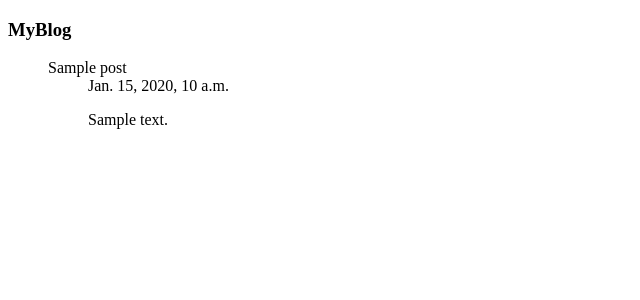
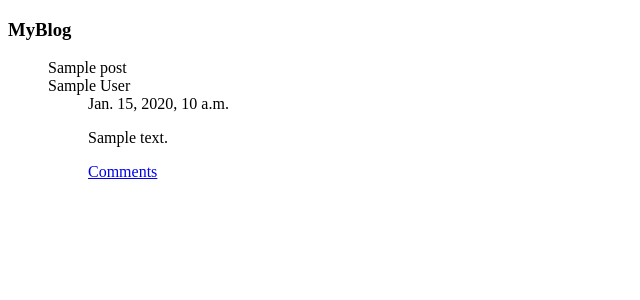
Before and after one commit to yashwanthbabu/Django-BlogAsh, a Django app: template blog/templates/blog/list.html in a window 1280 px wide. Shown: the top 300 px of the page, without its empty margins (0-640 px from the left). Run offline with Django 3.2, Linux system fonts and the light colour scheme; the template is opened without the code that fills it: most values are stand-ins (such as "Sample title", 1, 10 or a date in 2020); parts of the project's set-up code (start-up, migrations or seed data) failed here and were passed over.

Commit message:
Updated Commentlink for posts

```diff
--- a/blog/templates/blog/list.html
+++ b/blog/templates/blog/list.html
@@ -1,23 +1,29 @@
 {% extends "base.html" %}
 
 {% block content %}
-    <div class="main">
+    <div class="blog">
 
         <!-- Posts  -->
         <ul>
             {% for post in posts.object_list %}
                 <div class="title">{{ post.title }}</div>
+		<div class="author">{{ post.author }}</div>
                 <ul>
-                    <div class="time">{{ post.created }}</div>
+                    <div class="time">{{ post.created}}</div>
                     <div class="body">{{ post.body|linebreaks }}</div>
+
+                    <div class="commentlink"><a href="{% url 'post' post.id %}">Comments</a></div><br>
                 </ul>
             {% endfor %}
         </ul>
+
+
 
         <!-- Next/Prev page links  -->
         {% if posts.object_list and posts.paginator.num_pages > 1 %}
         <div class="pagination" style="margin-top: 20px; margin-left: -20px; ">
             <span class="step-links">
+            <ul>
                 {% if posts.has_previous %}
                     <a href= "?page={{ posts.previous_page_number }}">PREVIOUS &lt;&lt; </a>
                 {% endif %}
@@ -28,11 +34,16 @@
 
                 {% if posts.has_next %}
                     <a href="?page={{ posts.next_page_number }}"> &gt;&gt; NEXT</a>
-                {% endif %}
+                {% endif %} <br> <br>
+
+                    <a href="{% url 'main' %}">Back to Blog Frontpage</a>
+		</ul>
             </span>
         </div>
         {% endif %}
 
     </div>
 
+
+
 {% endblock %}
```
